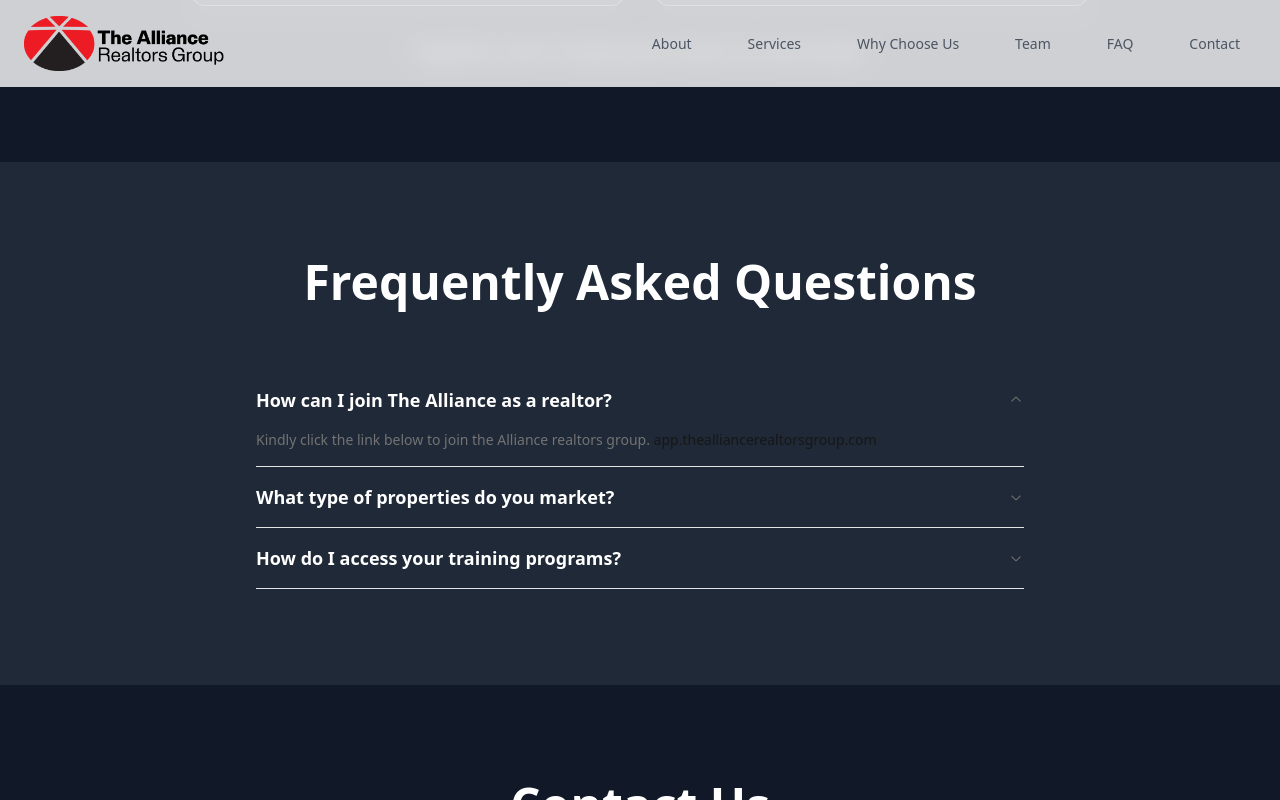
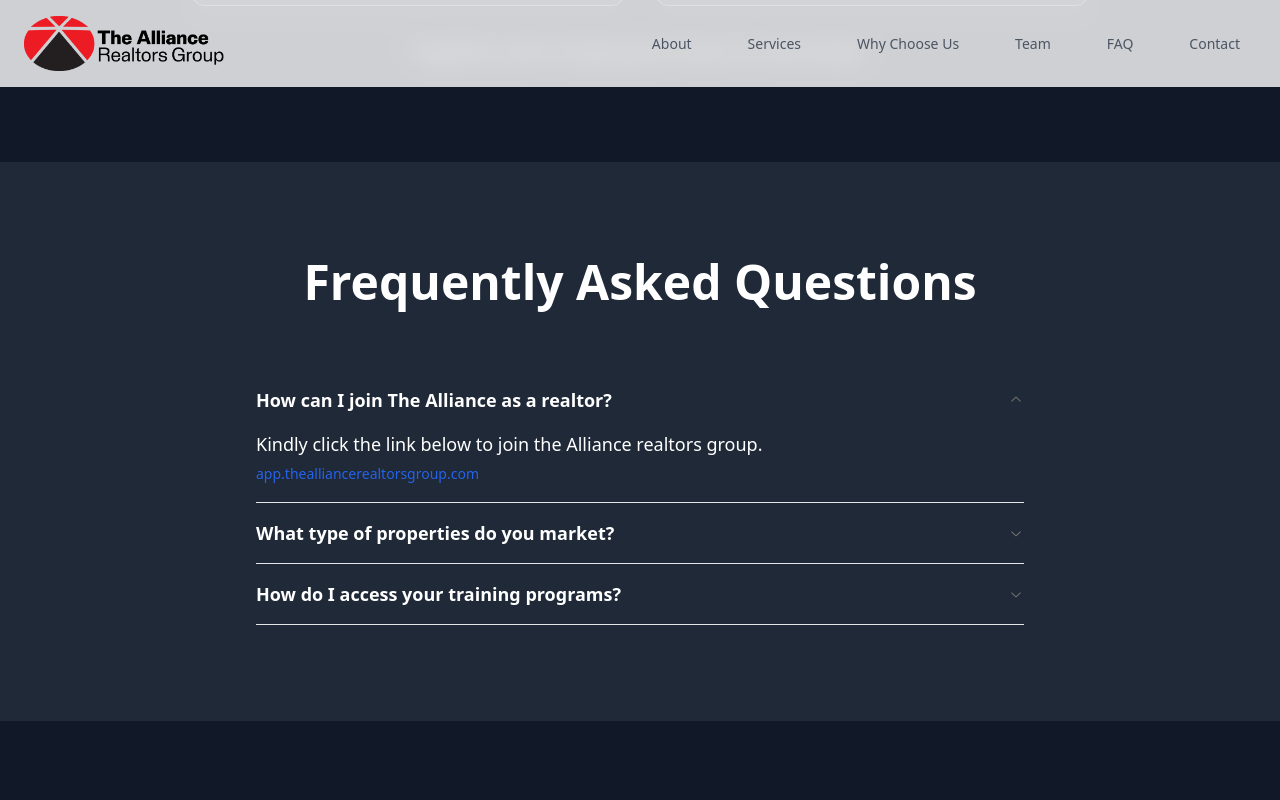
Before and after one commit to TheAllianceRealtors/Landing-Page, a Next.js app: page / in a window 1280 px wide. Both pictures are taken after a click on the button "How can I join The Alliance as a realtor?". Shown: the part 6667-7467 px from the top of the page. Built offline with nearby package versions, Linux system fonts and the light colour scheme.

Commit message:
update FAQ

```diff
--- a/src/components/enhanced-landing-page.tsx
+++ b/src/components/enhanced-landing-page.tsx
@@ -41,10 +41,11 @@ export function LandingPageComponent() {
       question: "How can I join The Alliance as a realtor?",
       answer: (
         <>
-          Kindly click the link below to join the Alliance realtors group.{" "}
+          Kindly click the link below to join the Alliance realtors group.
+          <br />{" "}
           <Link
             href="https://app.thealliancerealtorsgroup.com"
-            className="text-primary hover:underline"
+            className="text-blue-600 text-underline text-sm hover:underline"
           >
             app.thealliancerealtorsgroup.com
           </Link>
@@ -62,10 +63,10 @@ export function LandingPageComponent() {
         <>
           Our training is available to all realtors who join The Alliance
           Realtors. Kindly click the link below to join the Alliance realtors
-          group.{" "}
+          group. <br />{" "}
           <Link
             href="https://app.thealliancerealtorsgroup.com"
-            className="text-primary hover:underline"
+            className="text-blue-600 text-underline text-sm hover:underline"
           >
             app.thealliancerealtorsgroup.com
           </Link>
@@ -582,7 +583,7 @@ export function LandingPageComponent() {
                     <AccordionTrigger className="text-lg font-semibold">
                       {faq.question}
                     </AccordionTrigger>
-                    <AccordionContent className="text-muted-foreground">
+                    <AccordionContent className="text-white text-lg">
                       {faq.answer}
                     </AccordionContent>
                   </AccordionItem>
```
